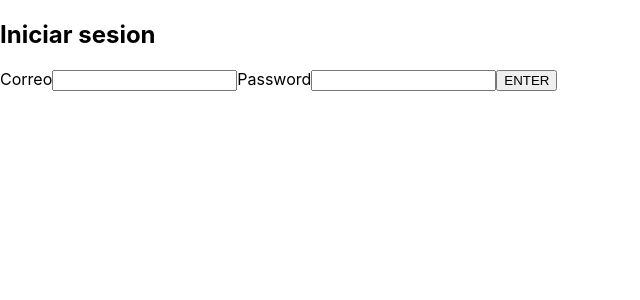
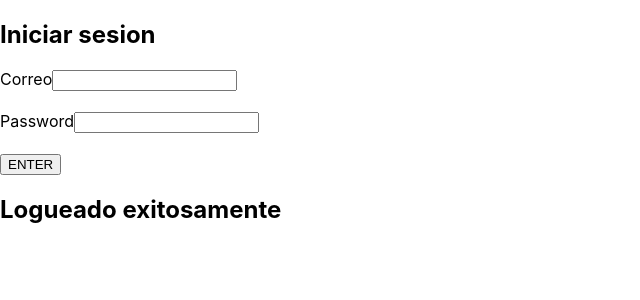
Before and after one commit to holk26/Buscador_personas_reactjs, a React (Create React App) app: page / in a window 1280 px wide. Both pictures are taken after a click on the button "ENTER". Shown: the top 300 px of the page, without its empty margins (0-640 px from the left). Built offline with nearby package versions, Linux system fonts and the light colour scheme.

Commit message:
fin clase

```diff
--- a/src/App.js
+++ b/src/App.js
@@ -3,32 +3,33 @@ import { useState } from "react";
 function App() {
   const [email, setEmail] = useState("");
   const [password, setPassword] = useState("");
+  const [islogged, setIsLogged] = useState(false);
 
   //funcion para hacer reactiva la pagina
 
-  const handlerEmailChange = ({target:{value}}) => setEmail(value);
-  const handlerPasswordChange = ({target:{value}}) => setPassword(value);
-  const handlerFormSubmit = (event) => {
-    event.preventDefault();
-    console.log(email+password);
-    alert(email+password);
+  const handlerLoginClick = () => {
+    setIsLogged(true);
+
   }
 
 
   return (
     <div className="App">
-      <form onSubmit={handlerFormSubmit}>
+
         <h2>Iniciar sesion</h2>
         <lavel>
           Correo
-          <input type="email" value={email} onChange={handlerEmailChange}/>
+          <input type="email" value={email} onChange={({target:{value}}) => setEmail(value)}/>
         </lavel>
+        <br/><br/>
         <lavel>
           Password
-          <input type="Password" value={password} onChange={handlerPasswordChange}/>
+          <input type="Password" value={password} onChange={({target:{value}}) => setPassword(value)}/>
         </lavel>
-        <button type="submit">ENTER</button>
-      </form>
+        <br/><br/>
+        <button onClick={handlerLoginClick}>ENTER</button>
+        {islogged && <h2>Logueado exitosamente</h2>}
+
 
     </div>
   );
```
